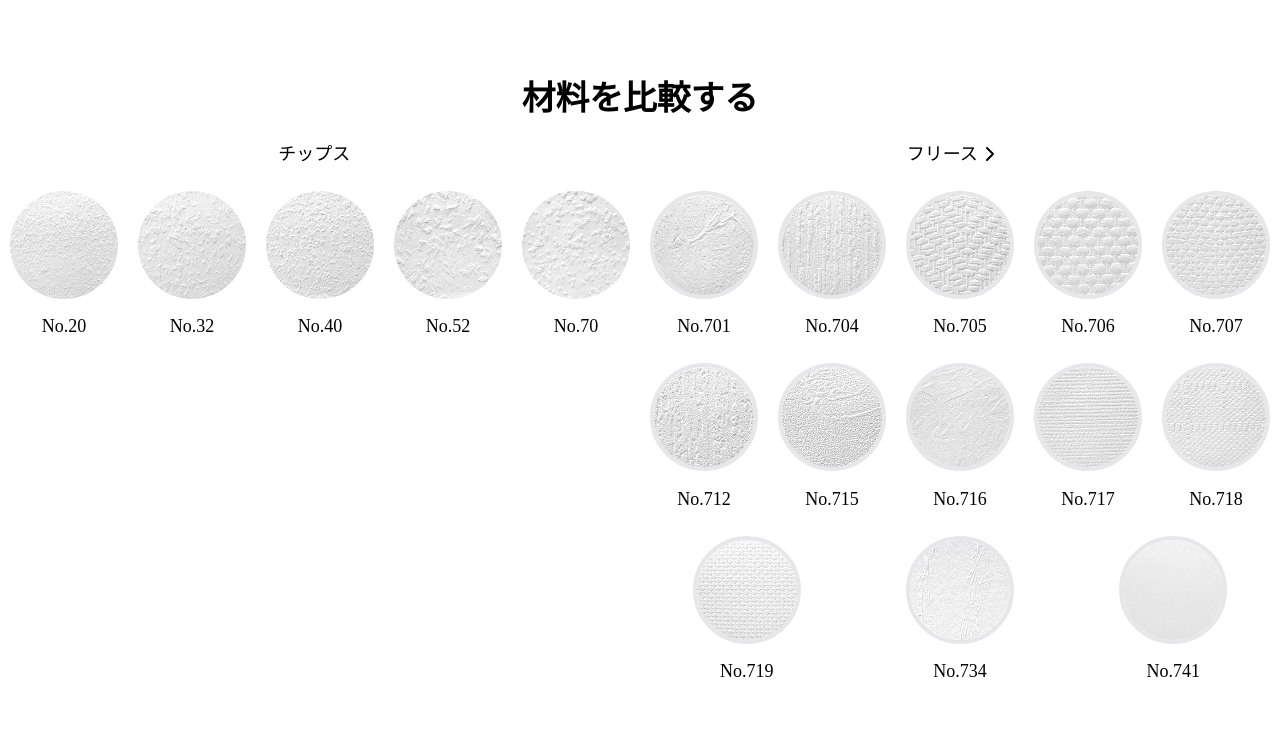
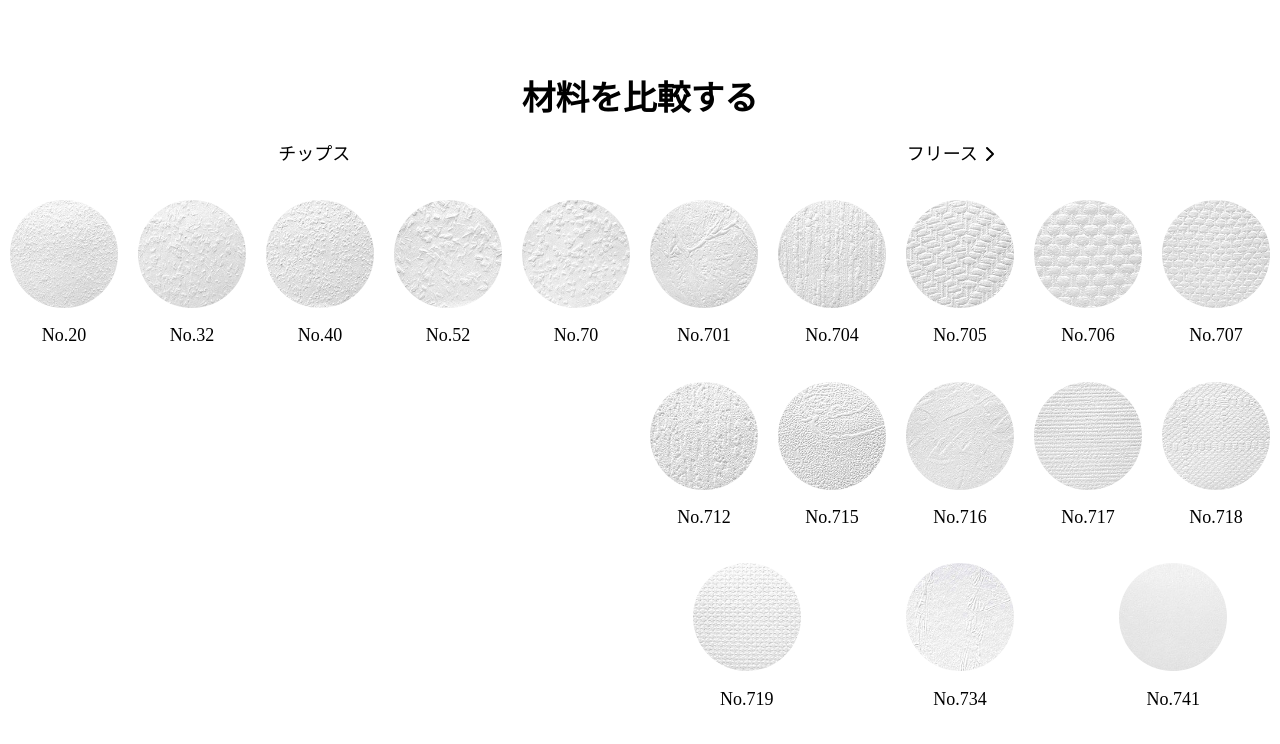
Before and after one commit to adomish/nextjs-blog, a Next.js app: page /posts/RunaType in a window 1280 px wide. Shown: the top 744 px of the page. Built offline with nearby package versions, Linux system fonts and the light colour scheme.

Commit message:
31回み commit

```diff
--- a/pages/posts/RunaType.js
+++ b/pages/posts/RunaType.js
@@ -1,3 +1,5 @@
+import Image from "next/image";
+
 const tips_img = [20, 32, 40, 52, 70];
 const vlies_img = [
   701, 704, 705, 706, 707, 712, 715, 716, 717, 718, 719, 734, 741,
@@ -27,14 +29,16 @@
         <div className="w-1/2 h-96 flex flex-wrap justify-around">
           {tips_img.map((item, index) => (
             <div key={index} className="text-center mb-5">
-              <button className="focus:outline-none">
-                <img
+              <div className="flex justify-center items-center relative h-28 w-28 rounded-full border-4 border-white hover:border-green-400">
+                <button className="focus:outline-none absolute h-24 w-24 ">
+                  <Image
                     src={`/images/tips/${item}.jpeg`}
-                  width="100"
-                  height="100"
-                  className="rounded-full h-24 w-24"
+                    layout="fill"
+                    objectFit="cover"
+                    className="rounded-full"
                   />
                 </button>
+              </div>
               <div className="mt-1">No.{item}</div>
             </div>
           ))}
@@ -42,14 +46,16 @@
         <div className="w-1/2 flex flex-wrap justify-around">
           {vlies_img.map((item, index) => (
             <div key={index} className="text-center mb-5">
-              <button className="focus:outline-none">
-                <img
+              <div className="flex justify-center items-center relative h-28 w-28 rounded-full border-4 border-white hover:border-green-400">
+                <button className="focus:outline-none absolute h-24 w-24">
+                  <Image
                     src={`/images/vlies/${item}.jpeg`}
-                  width="100"
-                  height="100"
-                  className="rounded-full h-24 w-24 border-4 hover:border-green-400"
+                    layout="fill"
+                    objectFit="cover"
+                    className="rounded-full"
                   />
                 </button>
+              </div>
               <div className="mt-1">No.{item}</div>
             </div>
           ))}
```
Lines whose indentation alone changed are shown as unchanged.
